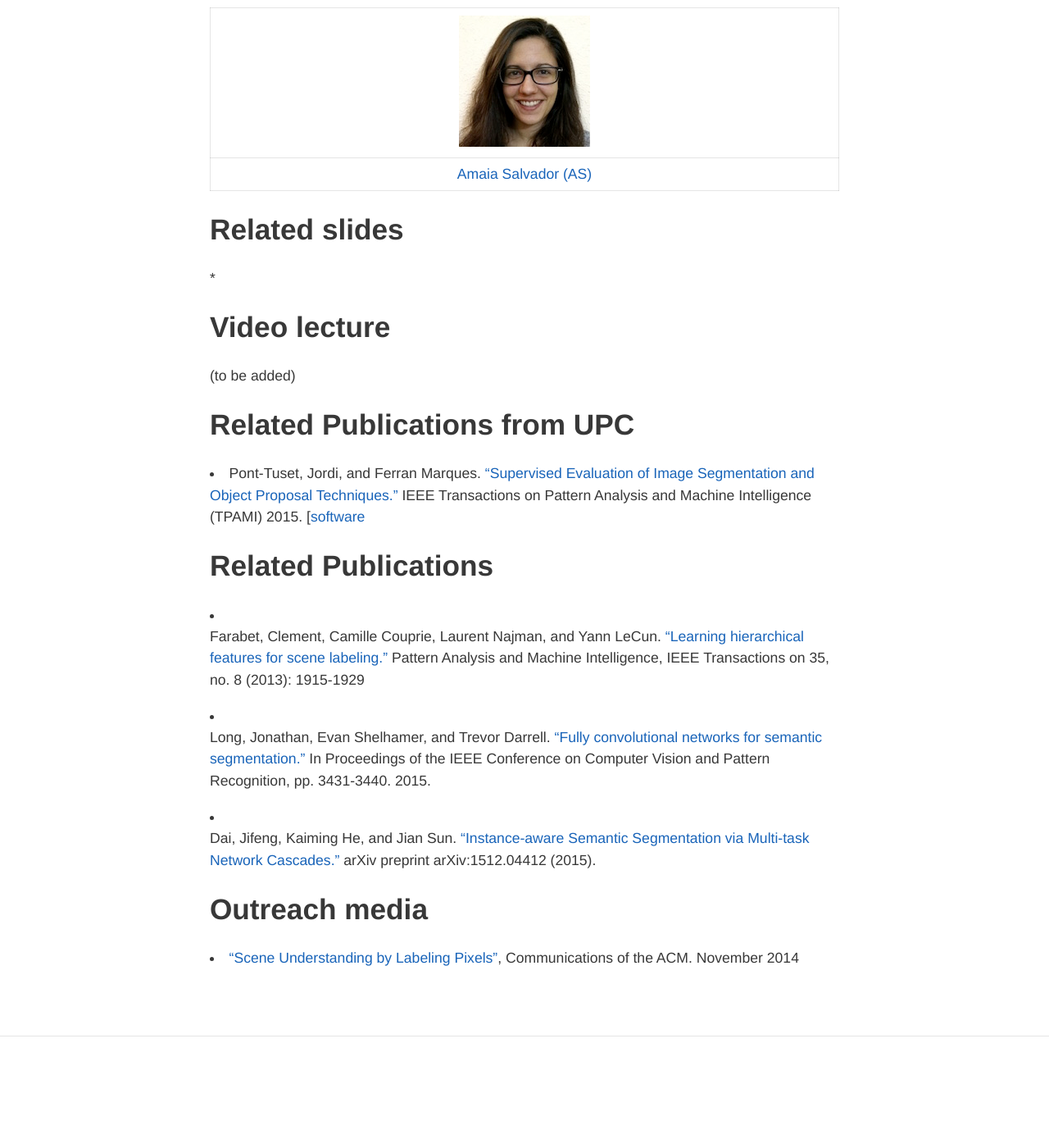
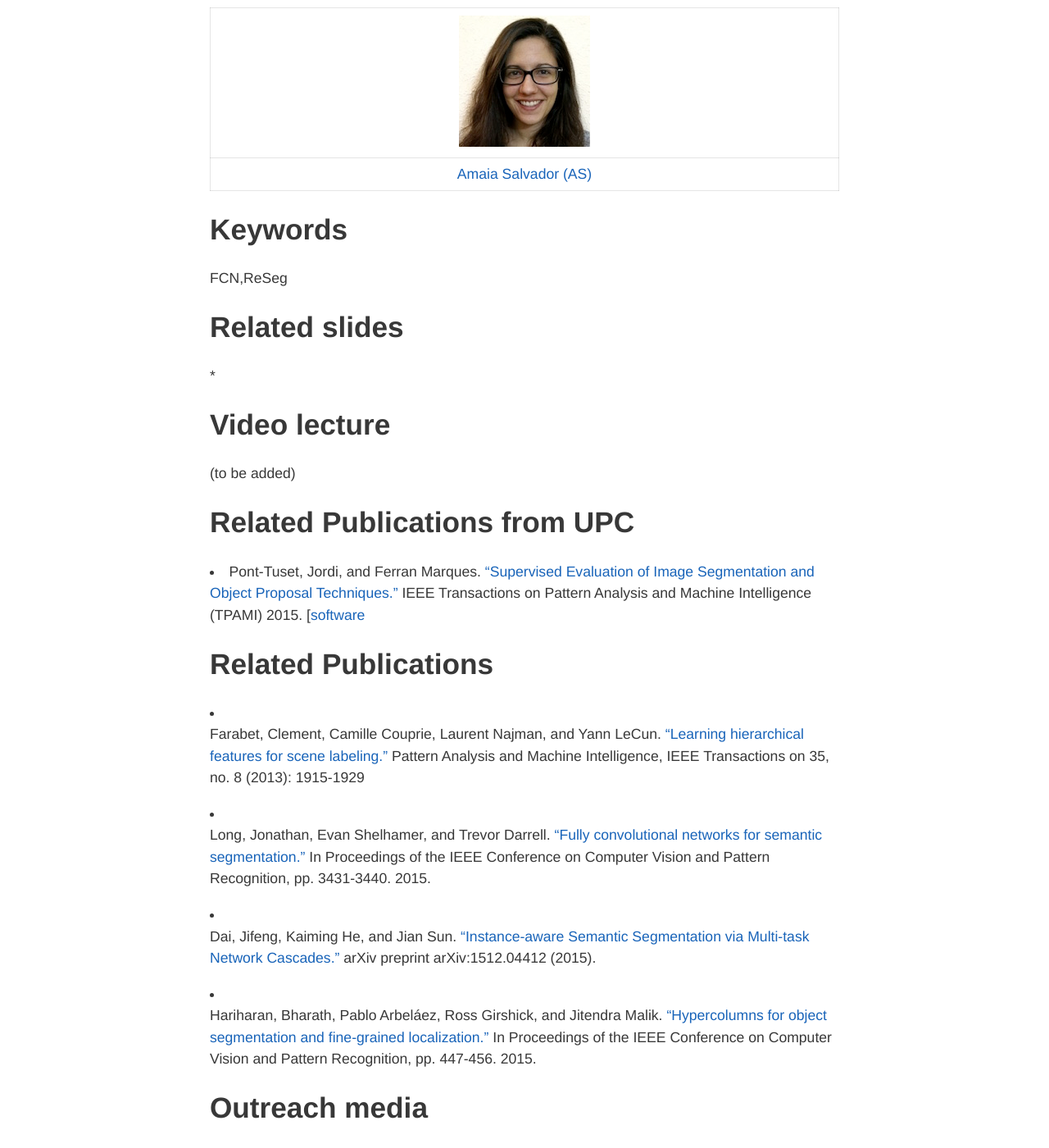
Before and after one commit to imatge-upc/telecombcn-2016-dlcv, a Jekyll site: the page built from segmentation.md, in a window 1280 px wide and 1400 px high, scrolled down 332 px. Shown: the whole window at 82% size. Built offline with Jekyll 4.4.1, drawn with Linux system fonts in a browser that asks for light colours; nearby versions of some CDN libraries; before the commit the page ends 1596 px from its top, so only the background shows below that.

Commit message:
Update segmentation.md

```diff
--- a/segmentation.md
+++ b/segmentation.md
@@ -14,6 +14,10 @@ hide: true
 [AmaiaSalvador-web]: https://imatge.upc.edu/web/people/amaia-salvador
 
 [AmaiaSalvador-photo]: img/instructors/AmaiaSalvador.jpg "Amaia Salvador"
+
+## Keywords
+
+FCN,ReSeg
 
 ## Related slides
 
@@ -34,6 +38,8 @@ hide: true
 
 * Dai, Jifeng, Kaiming He, and Jian Sun. ["Instance-aware Semantic Segmentation via Multi-task Network Cascades."](http://arxiv.org/abs/1512.04412) arXiv preprint arXiv:1512.04412 (2015).
 
+* Hariharan, Bharath, Pablo Arbeláez, Ross Girshick, and Jitendra Malik. ["Hypercolumns for object segmentation and fine-grained localization."](http://www.cv-foundation.org/openaccess/content_cvpr_2015/html/Hariharan_Hypercolumns_for_Object_2015_CVPR_paper.html) In Proceedings of the IEEE Conference on Computer Vision and Pattern Recognition, pp. 447-456. 2015.
+
 ## Outreach media
 
 * ["Scene Understanding by Labeling Pixels"](https://vimeo.com/109982315), Communications of the ACM. November 2014
```
